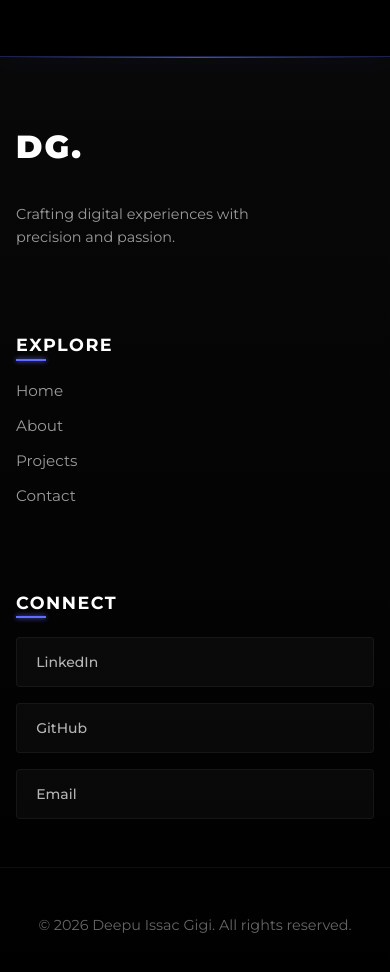
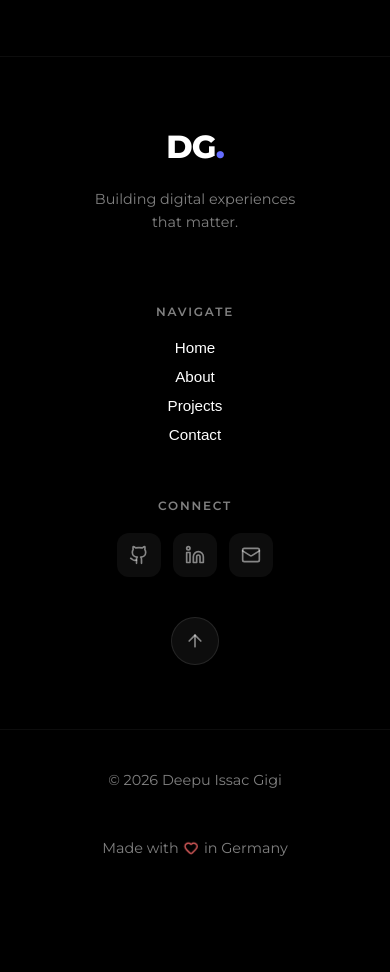
Before and after one commit to deepuissacgigi/deepuissacgigi-web, a React (Vite) app: page / in a window 390 px wide. Shown: the part 5920-6892 px from the top of the page. After the commit the page ends 6818 px from the top, so only its background shows below. Built offline with nearby package versions, Linux system fonts and the light colour scheme; no server answers.

Commit message:
feat(footer): Complete modern redesign - Glass effect background with blur - Clean grid layout (brand, nav, socials) - Scroll to top button - Animated heart in 'Made with' - Underline hover effects on links - Responsive design for mobile

```diff
--- a/src/components/layout/Footer.jsx
+++ b/src/components/layout/Footer.jsx
@@ -1,64 +1,101 @@
-
+import React from 'react';
+import { Github, Linkedin, Mail, ArrowUp, Heart } from 'lucide-react';
+import './Footer.scss';
 
 const Footer = () => {
     const year = new Date().getFullYear();
+
+    const scrollToTop = () => {
+        window.scrollTo({ top: 0, behavior: 'smooth' });
+    };
 
     const scrollToSection = (id) => {
         const element = document.getElementById(id);
         if (element) {
             element.scrollIntoView({ behavior: 'smooth' });
-        } else {
-            window.scrollTo({ top: 0, behavior: 'smooth' });
         }
     };
 
+    const navLinks = [
+        { label: 'Home', id: 'hero' },
+        { label: 'About', id: 'about' },
+        { label: 'Projects', id: 'projects' },
+        { label: 'Contact', id: 'contact' },
+    ];
+
+    const socials = [
+        { icon: Github, href: 'https://github.com/deepuissacgigi', label: 'GitHub' },
+        { icon: Linkedin, href: 'https://linkedin.com/in/deepuissacgigi', label: 'LinkedIn' },
+        { icon: Mail, href: 'mailto:deepuissacgigi@gmail.com', label: 'Email' },
+    ];
+
     return (
-        <footer className="site-footer">
-            <div className="container footer-grid">
-                {/* Brand Column */}
-                <div className="footer-col brand-col">
-                    <div className="footer-logo" onClick={() => scrollToSection('home')}>
-                        <span className="logo-text">DG.</span>
+        <footer className="footer">
+            {/* Main Footer Content */}
+            <div className="footer__main">
+                <div className="footer__container">
+                    {/* Brand Section */}
+                    <div className="footer__brand">
+                        <div className="footer__logo" onClick={scrollToTop}>
+                            DG<span>.</span>
+                        </div>
+                        <p className="footer__tagline">
+                            Building digital experiences<br />
+                            that matter.
+                        </p>
                     </div>
-                    <p className="footer-tagline">
-                        Crafting digital experiences with precision and passion.
-                    </p>
-                </div>
 
-                {/* Navigation Column */}
-                <div className="footer-col nav-col">
-                    <h4>Explore</h4>
-                    <ul className="footer-links">
-                        <li><button onClick={() => scrollToSection('home')}>Home</button></li>
-                        <li><button onClick={() => scrollToSection('about')}>About</button></li>
-                        <li><button onClick={() => scrollToSection('projects')}>Projects</button></li>
-                        <li><button onClick={() => scrollToSection('contact')}>Contact</button></li>
-                    </ul>
-                </div>
+                    {/* Quick Links */}
+                    <div className="footer__section">
+                        <h4 className="footer__heading">Navigate</h4>
+                        <nav className="footer__nav">
+                            {navLinks.map((link) => (
+                                <button
+                                    key={link.id}
+                                    onClick={() => scrollToSection(link.id)}
+                                    className="footer__link"
+                                >
+                                    {link.label}
+                                </button>
+                            ))}
+                        </nav>
+                    </div>
 
-                {/* Social/Connect Column */}
-                <div className="footer-col social-col">
-                    <h4>Connect</h4>
-                    <div className="social-links">
-                        <a href="https://www.linkedin.com/in/deepuissacgigi/" target="_blank" rel="noopener noreferrer" className="social-link">
-                            <span className="link-text">LinkedIn</span>
-                            <span className="link-decoration"></span>
-                        </a>
-                        <a href="https://github.com/deepuissacgigi" target="_blank" rel="noopener noreferrer" className="social-link">
-                            <span className="link-text">GitHub</span>
-                            <span className="link-decoration"></span>
-                        </a>
-                        <a href="mailto:deepuissacgigi@gmail.com" className="social-link">
-                            <span className="link-text">Email</span>
-                            <span className="link-decoration"></span>
-                        </a>
+                    {/* Connect Section */}
+                    <div className="footer__section">
+                        <h4 className="footer__heading">Connect</h4>
+                        <div className="footer__socials">
+                            {socials.map((social) => (
+                                <a
+                                    key={social.label}
+                                    href={social.href}
+                                    target="_blank"
+                                    rel="noopener noreferrer"
+                                    className="footer__social"
+                                    aria-label={social.label}
+                                >
+                                    <social.icon size={20} />
+                                </a>
+                            ))}
+                        </div>
                     </div>
+
+                    {/* Scroll to Top */}
+                    <button className="footer__scroll-top" onClick={scrollToTop} aria-label="Scroll to top">
+                        <ArrowUp size={20} />
+                    </button>
                 </div>
             </div>
 
-            <div className="footer-bottom">
-                <div className="container">
-                    <p>&copy; {year} Deepu Issac Gigi. All rights reserved.</p>
+            {/* Bottom Bar */}
+            <div className="footer__bottom">
+                <div className="footer__container">
+                    <p className="footer__copyright">
+                        &copy; {year} Deepu Issac Gigi
+                    </p>
+                    <p className="footer__made-with">
+                        Made with <Heart size={14} className="footer__heart" /> in Germany
+                    </p>
                 </div>
             </div>
         </footer>
--- /dev/null
+++ b/src/components/layout/Footer.scss
@@ -0,0 +1,264 @@
+/* =========================================
+   FOOTER - Modern Minimal Design
+   ========================================= */
+
+$accent: #646cff;
+$text-light: #ffffff;
+$text-muted: rgba(255, 255, 255, 0.5);
+
+.footer {
+    position: relative;
+    z-index: 10;
+    margin-top: 6rem;
+
+    /* Main Footer */
+    &__main {
+        background: linear-gradient(180deg,
+                transparent 0%,
+                rgba(0, 0, 0, 0.3) 20%,
+                rgba(0, 0, 0, 0.6) 100%);
+        backdrop-filter: blur(20px);
+        border-top: 1px solid rgba(255, 255, 255, 0.05);
+        padding: 4rem 2rem;
+    }
+
+    &__container {
+        max-width: 1200px;
+        margin: 0 auto;
+        display: grid;
+        grid-template-columns: 2fr 1fr 1fr auto;
+        gap: 4rem;
+        align-items: start;
+
+        @media (max-width: 900px) {
+            grid-template-columns: 1fr 1fr;
+            gap: 3rem;
+        }
+
+        @media (max-width: 600px) {
+            grid-template-columns: 1fr;
+            gap: 2.5rem;
+            text-align: center;
+        }
+    }
+
+    /* Logo & Brand */
+    &__brand {
+        @media (max-width: 600px) {
+            display: flex;
+            flex-direction: column;
+            align-items: center;
+        }
+    }
+
+    &__logo {
+        font-size: 2rem;
+        font-weight: 800;
+        color: $text-light;
+        cursor: pointer;
+        letter-spacing: -1px;
+        transition: color 0.3s;
+
+        span {
+            color: $accent;
+        }
+
+        &:hover {
+            color: $accent;
+        }
+    }
+
+    &__tagline {
+        margin-top: 1rem;
+        color: $text-muted;
+        font-size: 0.95rem;
+        line-height: 1.6;
+        max-width: 250px;
+
+        @media (max-width: 600px) {
+            max-width: none;
+        }
+    }
+
+    /* Sections */
+    &__section {
+        @media (max-width: 600px) {
+            display: flex;
+            flex-direction: column;
+            align-items: center;
+        }
+    }
+
+    &__heading {
+        font-size: 0.75rem;
+        font-weight: 600;
+        text-transform: uppercase;
+        letter-spacing: 0.15em;
+        color: $text-muted;
+        margin-bottom: 1.25rem;
+    }
+
+    /* Navigation Links */
+    &__nav {
+        display: flex;
+        flex-direction: column;
+        gap: 0.75rem;
+    }
+
+    &__link {
+        background: none;
+        border: none;
+        padding: 0;
+        color: $text-light;
+        font-size: 0.95rem;
+        cursor: pointer;
+        text-align: left;
+        transition: all 0.3s ease;
+        position: relative;
+
+        &::after {
+            content: '';
+            position: absolute;
+            bottom: -2px;
+            left: 0;
+            width: 0;
+            height: 1px;
+            background: $accent;
+            transition: width 0.3s ease;
+        }
+
+        &:hover {
+            color: $accent;
+
+            &::after {
+                width: 100%;
+            }
+        }
+
+        @media (max-width: 600px) {
+            text-align: center;
+
+            &::after {
+                left: 50%;
+                transform: translateX(-50%);
+            }
+        }
+    }
+
+    /* Social Icons */
+    &__socials {
+        display: flex;
+        gap: 0.75rem;
+
+        @media (max-width: 600px) {
+            justify-content: center;
+        }
+    }
+
+    &__social {
+        display: flex;
+        align-items: center;
+        justify-content: center;
+        width: 44px;
+        height: 44px;
+        border-radius: 12px;
+        background: rgba(255, 255, 255, 0.05);
+        color: $text-muted;
+        transition: all 0.3s ease;
+        border: 1px solid transparent;
+
+        &:hover {
+            background: rgba($accent, 0.1);
+            color: $accent;
+            border-color: rgba($accent, 0.3);
+            transform: translateY(-3px);
+        }
+    }
+
+    /* Scroll to Top Button */
+    &__scroll-top {
+        position: absolute;
+        right: 2rem;
+        top: 50%;
+        transform: translateY(-50%);
+        width: 48px;
+        height: 48px;
+        border-radius: 50%;
+        background: rgba(255, 255, 255, 0.05);
+        border: 1px solid rgba(255, 255, 255, 0.1);
+        color: $text-muted;
+        cursor: pointer;
+        display: flex;
+        align-items: center;
+        justify-content: center;
+        transition: all 0.3s ease;
+
+        &:hover {
+            background: $accent;
+            color: #fff;
+            border-color: $accent;
+            transform: translateY(-50%) scale(1.1);
+        }
+
+        @media (max-width: 900px) {
+            position: relative;
+            right: auto;
+            top: auto;
+            transform: none;
+            margin: 0 auto;
+            grid-column: 1 / -1;
+
+            &:hover {
+                transform: scale(1.1);
+            }
+        }
+    }
+
+    /* Bottom Bar */
+    &__bottom {
+        background: rgba(0, 0, 0, 0.8);
+        padding: 1.5rem 2rem;
+        border-top: 1px solid rgba(255, 255, 255, 0.05);
+
+        .footer__container {
+            display: flex;
+            justify-content: space-between;
+            align-items: center;
+            gap: 1rem;
+
+            @media (max-width: 600px) {
+                flex-direction: column;
+            }
+        }
+    }
+
+    &__copyright {
+        color: $text-muted;
+        font-size: 0.85rem;
+    }
+
+    &__made-with {
+        display: flex;
+        align-items: center;
+        gap: 0.35rem;
+        color: $text-muted;
+        font-size: 0.85rem;
+    }
+
+    &__heart {
+        color: #ff6b6b;
+        animation: heartbeat 1.5s ease-in-out infinite;
+    }
+}
+
+@keyframes heartbeat {
+
+    0%,
+    100% {
+        transform: scale(1);
+    }
+
+    50% {
+        transform: scale(1.2);
+    }
+}
```
